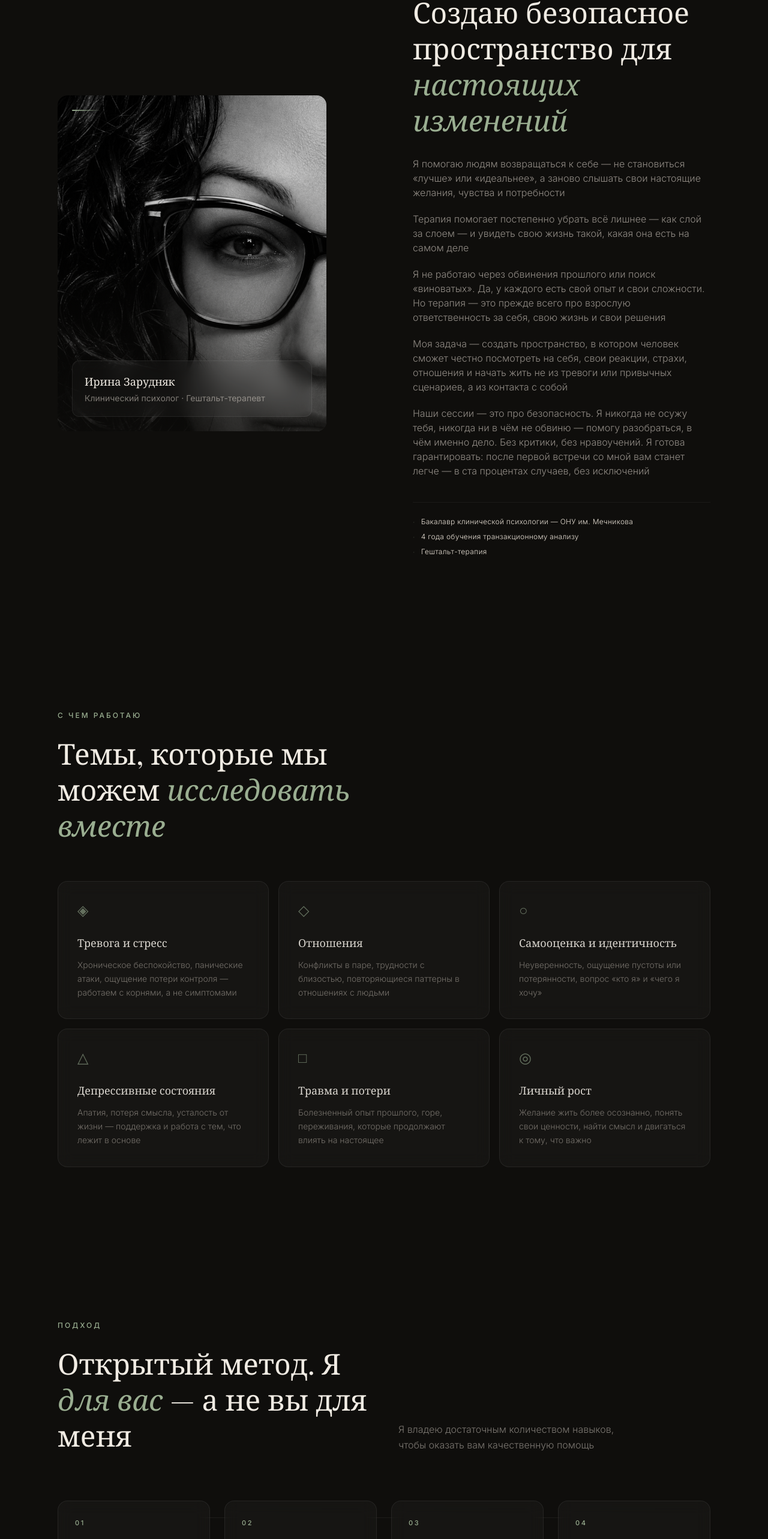
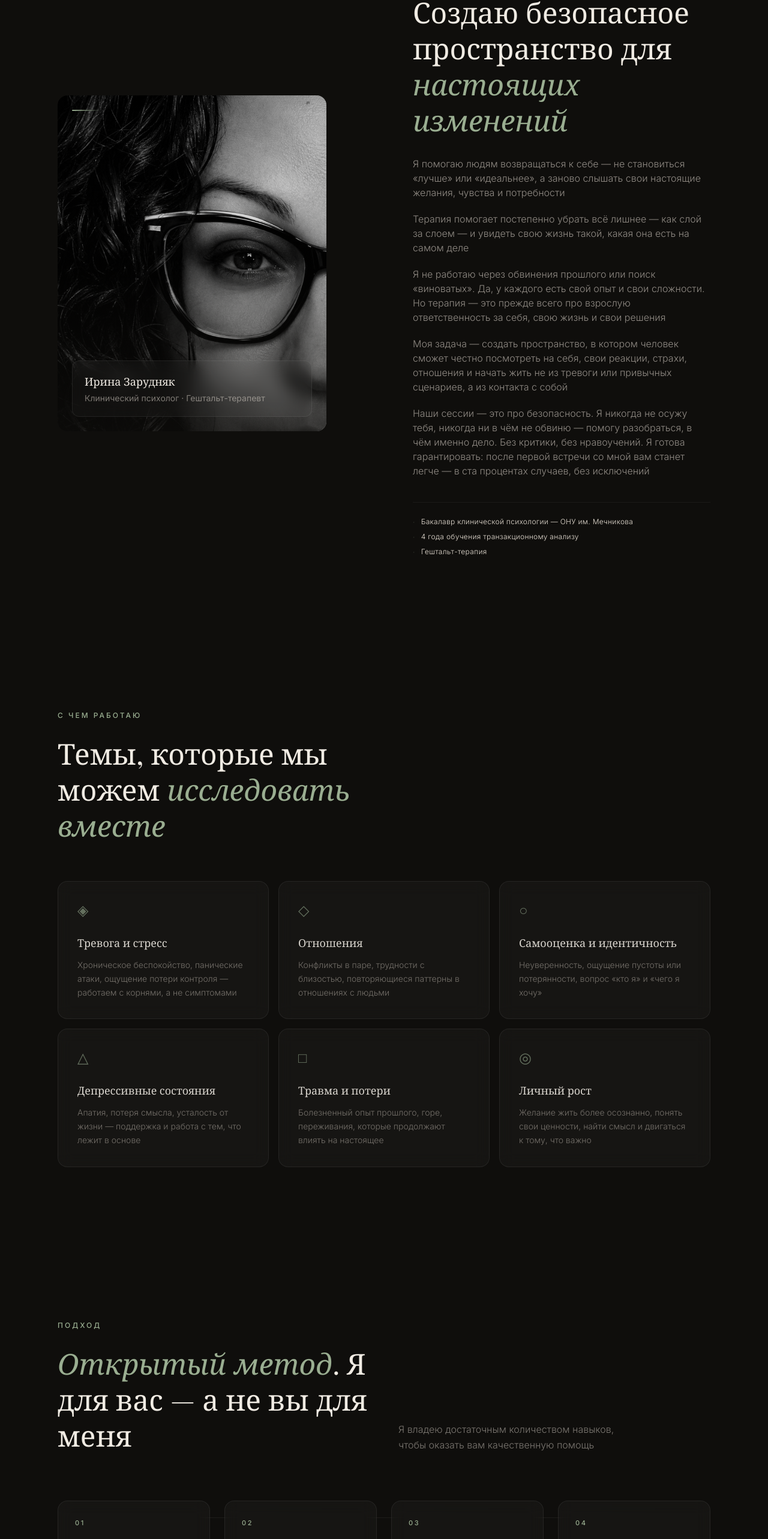
Before and after one commit to gazperious-ai/irina-psychology-site, a React (Vite) app: page / in a window 1280 px wide. Shown: the part 979-3545 px from the top of the page at 60% size. Built offline with nearby package versions, Linux system fonts and the light colour scheme; a web font is replaced by a local one.

Commit message:
update site

```diff
--- a/src/components/About.jsx
+++ b/src/components/About.jsx
@@ -42,7 +42,7 @@ export default function About() {
                   className="absolute inset-0 w-full h-full transition-opacity duration-700"
                   style={{
                     objectFit: 'cover',
-                    objectPosition: 'center 15%',
+                    objectPosition: 'center 5%',
                     opacity: photoLoaded ? 1 : 0,
                     filter: 'saturate(0.85) brightness(0.92)',
                   }}
--- a/src/components/Approach.jsx
+++ b/src/components/Approach.jsx
@@ -48,9 +48,8 @@ export default function Approach() {
               className="heading-serif font-normal leading-tight"
               style={{ fontSize: 'clamp(1.75rem, 6vw, 3rem)' }}
             >
-              Открытый метод. Я{' '}
-              <em className="italic text-[#9aae91]">для вас</em>{' '}
-              — а не вы для меня
+              <em className="italic text-[#9aae91]">Открытый метод</em>
+              {'. Я для вас — а не вы для меня'}
             </motion.h2>
           </div>
           <motion.p
```
Also changed, not shown: 2 other files (tests, documents, lock files or other folders).
